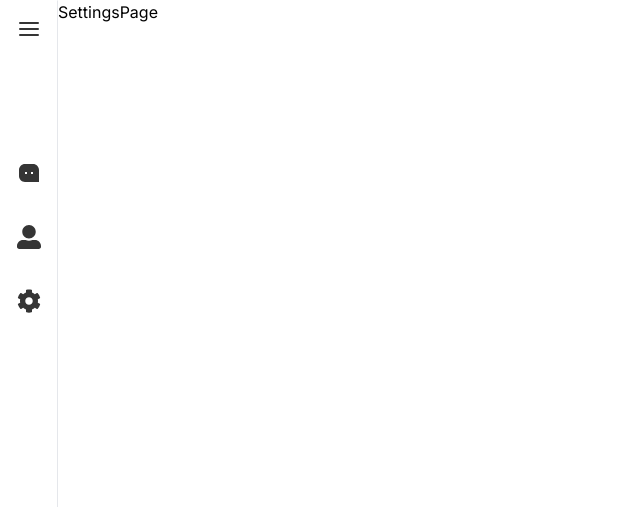
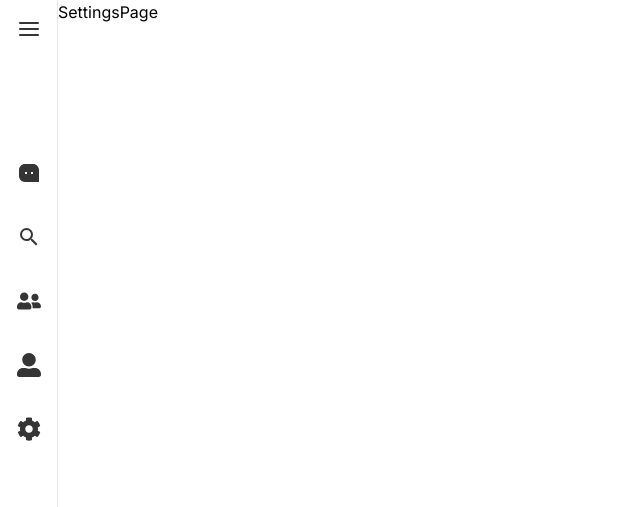
Before and after one commit to edwinochieng/chatterbox, a Next.js app: page /settings in a window 1280 px wide. Shown: the top 507 px of the page, without its empty margins (0-640 px from the left). Built offline with nearby package versions, Linux system fonts and the light colour scheme.

Commit message:
add sidebar links

```diff
--- a/src/components/Sidebar.tsx
+++ b/src/components/Sidebar.tsx
@@ -1,14 +1,42 @@
 "use client";
 import Link from "next/link";
 import React, { useState } from "react";
-import { FaUserAlt, FaCog } from "react-icons/fa";
+import { FaUserAlt, FaCog, FaUserFriends } from "react-icons/fa";
 import { RiMessage3Fill } from "react-icons/ri";
 import { FiMenu } from "react-icons/fi";
-import { MdLogout } from "react-icons/md";
+import { MdLogout, MdSearch } from "react-icons/md";
 import { signOut } from "next-auth/react";
 import { redirect } from "next/dist/server/api-utils";
 
-const Sidebar = () => {
+const sidebarLinks = [
+  {
+    name: "Messages",
+    path: "/chats",
+    icon: <RiMessage3Fill size={24} />,
+  },
+  {
+    name: "Discover",
+    path: "/discover",
+    icon: <MdSearch size={24} />,
+  },
+  {
+    name: "Friends",
+    path: "/friends",
+    icon: <FaUserFriends size={24} />,
+  },
+  {
+    name: "Profile",
+    path: "/profile/123",
+    icon: <FaUserAlt size={24} />,
+  },
+  {
+    name: "Settings",
+    path: "/settings",
+    icon: <FaCog size={24} />,
+  },
+];
+
+export default function Sidebar() {
   const [isOpen, setIsOpen] = useState(false);
 
   const toggleSidebar = () => {
@@ -31,33 +59,17 @@ const Sidebar = () => {
           </button>
 
           <ul className="mt-24 space-y-2 font-medium">
-            <li>
-              <Link
-                href="/chats"
-                className="flex items-center space-x-4 py-4 px-2 hover:bg-indigo-100 rounded-[6px] cursor-pointer"
-              >
-                <RiMessage3Fill size={24} />
-                {isOpen && <span className="text-lg">Messages</span>}
-              </Link>
-            </li>
-            <li>
-              <Link
-                href="/profile/1"
-                className="flex items-center space-x-4 py-4 px-2 hover:bg-indigo-100 rounded-[6px] cursor-pointer"
-              >
-                <FaUserAlt size={24} />
-                {isOpen && <span className="text-lg">Profile</span>}
-              </Link>
-            </li>
-            <li>
-              <Link
-                href="/settings"
-                className="flex items-center space-x-4 py-4 px-2 hover:bg-indigo-100 rounded-[6px] cursor-pointer"
-              >
-                <FaCog size={24} />
-                {isOpen && <span className="text-lg">Settings</span>}
-              </Link>
-            </li>
+            {sidebarLinks.map((item, index) => (
+              <li key={index}>
+                <Link
+                  href={item.path}
+                  className="flex items-center space-x-4 py-4 px-2 hover:bg-indigo-100 rounded-[6px] cursor-pointer"
+                >
+                  <div>{item.icon}</div>
+                  {isOpen && <span className="text-lg">{item.name}</span>}
+                </Link>
+              </li>
+            ))}
           </ul>
           <ul className="absolute bottom-8 w-full">
             <li
@@ -72,6 +84,4 @@ const Sidebar = () => {
       </div>
     </div>
   );
-};
-
-export default Sidebar;
+}
```
